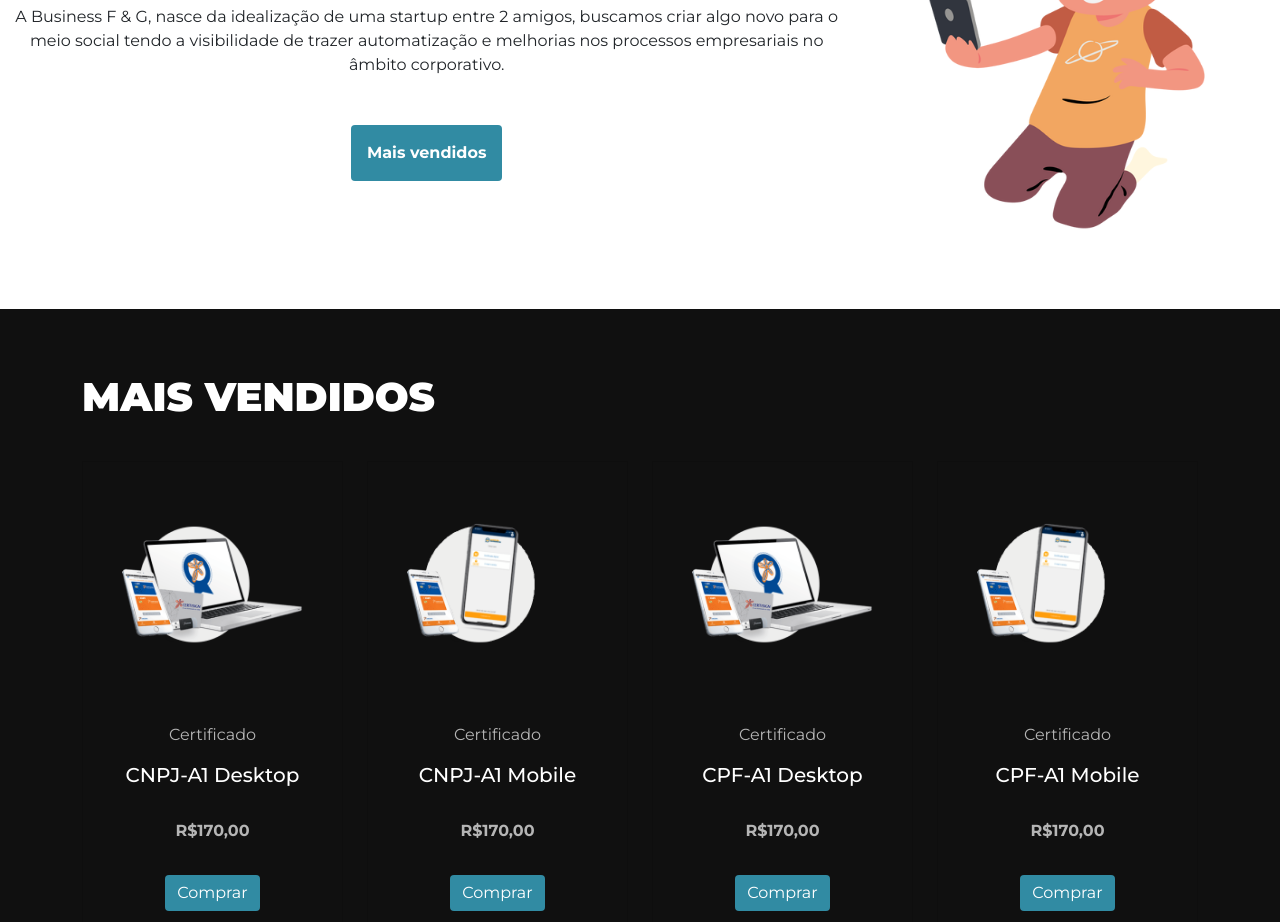
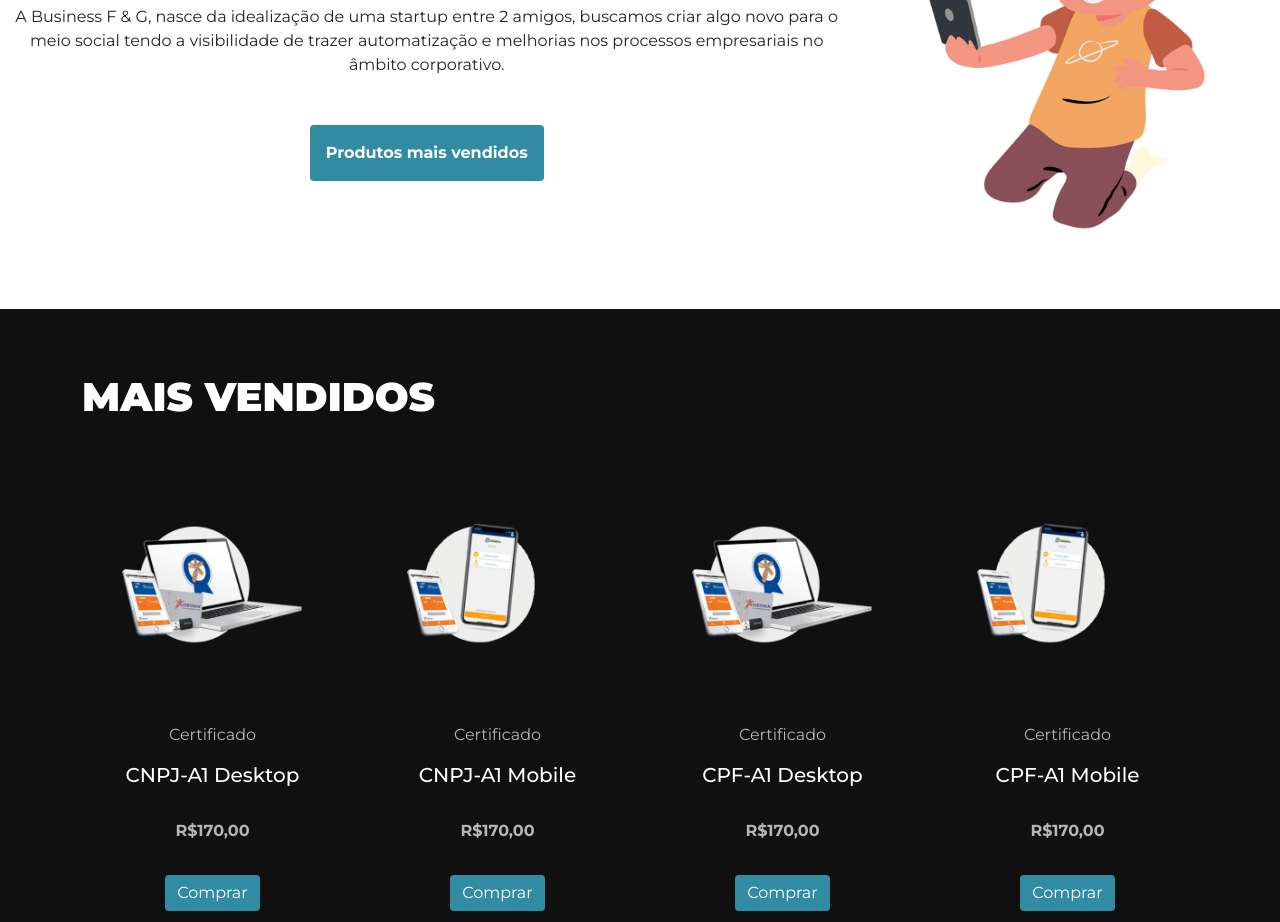
Before and after one commit to pedrohemmel/businessF_G, a plain HTML site: page index.html in a window 1280 px wide. Shown: the part 1513-2435 px from the top of the page. Drawn offline with nearby package versions, Linux system fonts and the light colour scheme.

Commit message:
atulização

```diff
--- a/index.html
+++ b/index.html
@@ -167,7 +167,7 @@
                     A Business F & G, nasce da idealização de uma startup entre 2 amigos, buscamos criar algo novo para o meio social tendo a
                     visibilidade de trazer automatização e melhorias nos processos empresariais no âmbito corporativo.
                 </p>
-                <a href="#maisVendidos" class="btn btn-primary">Mais vendidos</a>
+                <a href="#maisVendidos" class="btn btn-primary">Produtos mais vendidos</a>
             </div>
             <div class="col-12 col-md-4">
                 <img width="400px;" src="images/fotoApresentacao.png" alt="foto da apresentacao">
```
